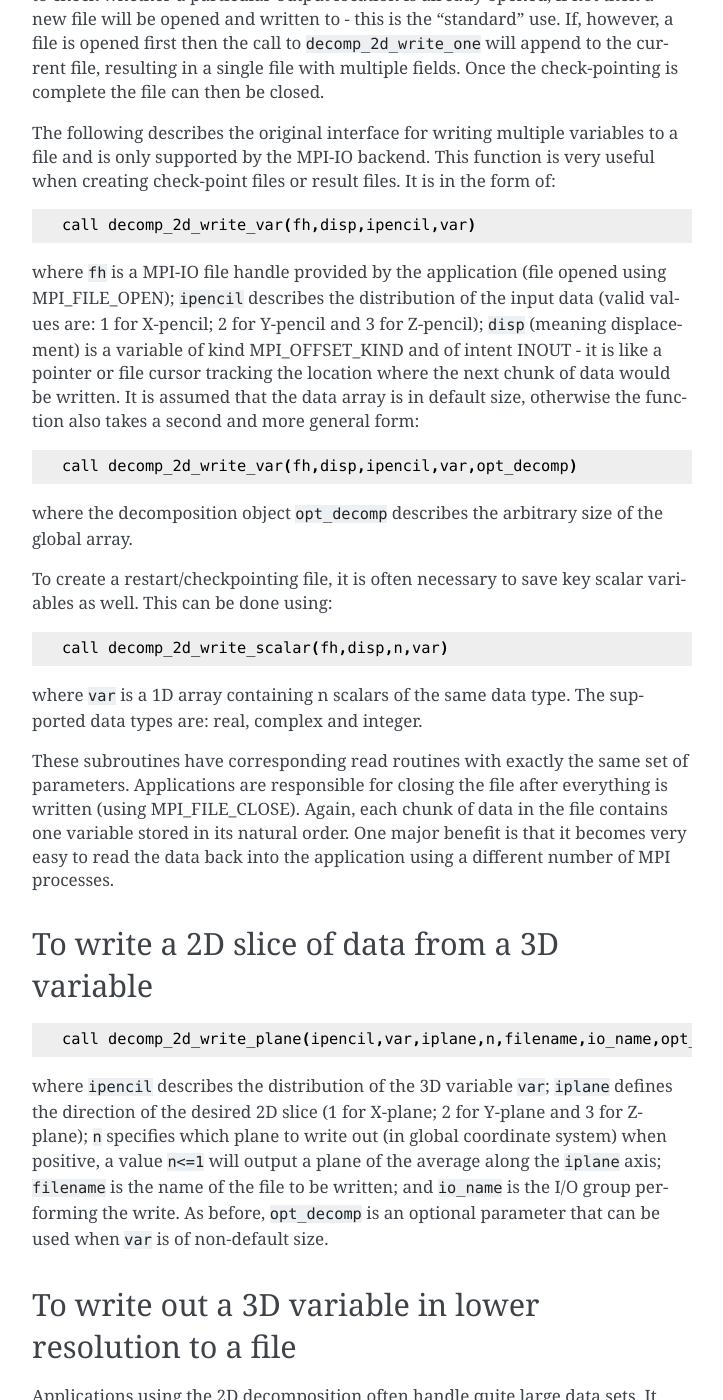
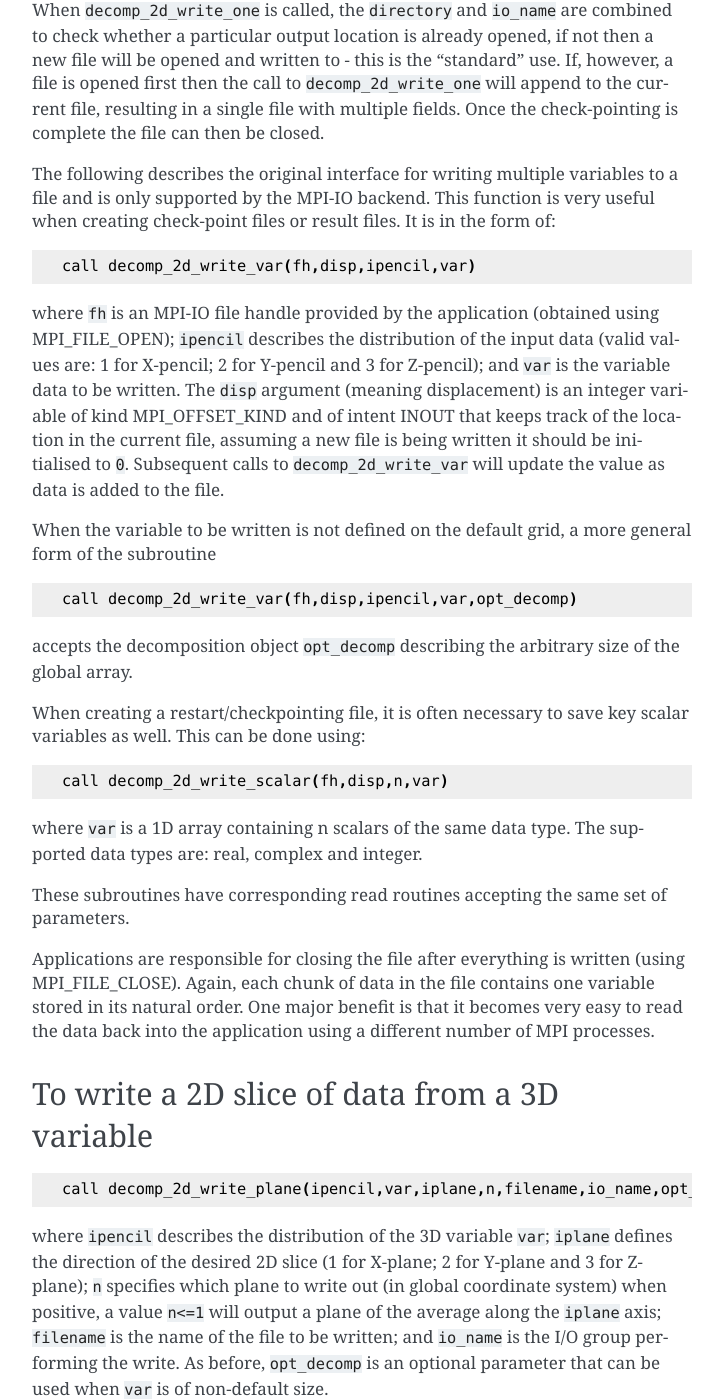
Before and after one commit to 2decomp-fft/2decomp-fft.github.io, a Sphinx documentation site: the page built from docs/source/pages/api_io.rst, in a window 1280 px wide and 1400 px high, scrolled down 1258 px. Shown: the whole window, without its empty margins (388-1111 px from the left). Built offline with Sphinx 7.4.7, drawn with Linux system fonts in a browser that asks for light colours; some of the changed text lies outside the part shown.

Commit message:
Update api_io.rst

```diff
--- a/docs/source/pages/api_io.rst
+++ b/docs/source/pages/api_io.rst
@@ -25,21 +25,22 @@
 where ``ipencil`` describes how the data is distributed (valid values are: 1 for X-pencil; 2 for
 Y-pencil and 3 for Z-pencil); ``var`` is the reference to the data array, which can be either real or
 complex; ``directory`` is the path to where I/O should be written; ``filename`` is the name of the
-file to be written; ``icoarse`` indicates whether the I/O should be coarsend (valid values are: 0
-for no; 1 for the ``nstat`` and 2 for the ``nvisu`` coarsenings); ``io_name`` is the name of the I/O
-group to be used. A more general form of the subroutine is:
+file to be written; ``icoarse`` indicates whether the I/O should be coarsened (valid values are: 0
+for no coarsening; 1 for the ``nstat`` and 2 for the ``nvisu`` coarsenings); ``io_name`` is the name of
+the I/O group to be used.
+
+A more general form of the subroutine is:
 
 ::
 
       call decomp_2d_write_one(ipencil,var,directory,filename,icoarse,io_name,opt_decomp,reduce_prec,opt_deferred_writes)
 
-where the global size of the data array is described by the decomposition object ``opt_decomp`` (as
-discussed in the Advanced 2D Decomposition API), allowing distributed array of arbitrary size to be
-written. The file written would contain the 3D array in its natural ijk-order so that it can be
-easily post-processed (for example by a serial code). A corresponding read routine is also
-available. The optional ``logical`` arguments ``reduce_prec`` and ``opt_deferred_writes`` enable
-reduced precision writing (when enabled at compile time, MPI-IO only; default ``.true.``) and
-enabling ADIOS2's deferred writer mode (default ``.true.``).
+where the global size of the data array is described by the decomposition object ``opt_decomp``,
+allowing distributed arrays of arbitrary size to be written. The file written would contain the 3D
+array in its natural ijk-order so that it can be easily post-processed (for example by a serial code).
+A corresponding read routine is also available. The optional ``logical`` arguments ``reduce_prec`` and
+``opt_deferred_writes`` enable reduced precision writing (when enabled at compile time, MPI-IO only; default
+``.true.``) and enabling ADIOS2's deferred writer mode (default ``.true.``).
 
 To write multiple three-dimensional variables into a file
 .........................................................
@@ -63,20 +64,24 @@
 
       call decomp_2d_write_var(fh,disp,ipencil,var)
 
-where ``fh`` is a MPI-IO file handle provided by the application (file opened using MPI_FILE_OPEN);
+where ``fh`` is an MPI-IO file handle provided by the application (obtained using MPI_FILE_OPEN);
 ``ipencil`` describes the distribution of the input data (valid values are: 1 for X-pencil; 2 for
-Y-pencil and 3 for Z-pencil); ``disp`` (meaning displacement) is a variable of kind MPI_OFFSET_KIND
-and of intent INOUT - it is like a pointer or file cursor tracking the location where the next chunk
-of data would be written. It is assumed that the data array is in default size, otherwise the
-function also takes a second and more general form:
+Y-pencil and 3 for Z-pencil); and ``var`` is the variable data to be written.
+The ``disp`` argument (meaning displacement) is an integer variable of kind MPI_OFFSET_KIND
+and of intent INOUT that keeps track of the location in the current file, assuming a new file is
+being written it should be initialised to ``0``. Subsequent calls to ``decomp_2d_write_var`` will
+update the value as data is added to the file.
+
+When the variable to be written is not defined on the default grid, a more general form of the
+subroutine
 
 ::
 
       call decomp_2d_write_var(fh,disp,ipencil,var,opt_decomp)
 
-where the decomposition object ``opt_decomp`` describes the arbitrary size of the global array.
+accepts the decomposition object ``opt_decomp`` describing the arbitrary size of the global array.
 
-To create a restart/checkpointing file, it is often necessary to save key scalar variables as
+When creating a restart/checkpointing file, it is often necessary to save key scalar variables as
 well. This can be done using:
 
 ::
@@ -86,8 +91,10 @@
 where ``var`` is a 1D array containing n scalars of the same data type. The supported data types
 are: real, complex and integer.
 
-These subroutines have corresponding read routines with exactly the same set of
-parameters. Applications are responsible for closing the file after everything is written (using
+These subroutines have corresponding read routines accepting the same set of
+parameters.
+
+Applications are responsible for closing the file after everything is written (using
 MPI_FILE_CLOSE). Again, each chunk of data in the file contains one variable stored in its natural
 order. One major benefit is that it becomes very easy to read the data back into the application
 using a different number of MPI processes.
@@ -125,6 +132,9 @@
 
 * 1,n+1,2n+1... if from1 is ``.true.``
 * n,2n,3n... ff from1 is ``.false.``
+
+Note that the ADIOS2 interface does not support this operation, however compression can be enabled
+at runtime through the ADIOS2 configuration file (see ADIOS2 docs for further information).
 
 Quick I/O Reference
 -------------------
```
